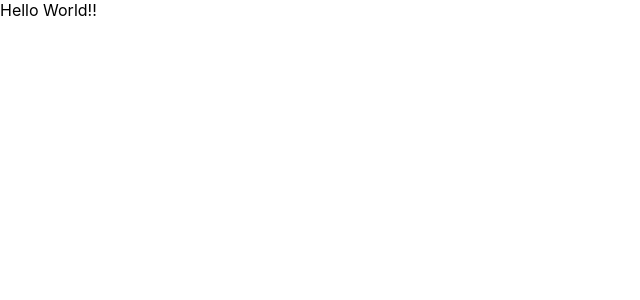
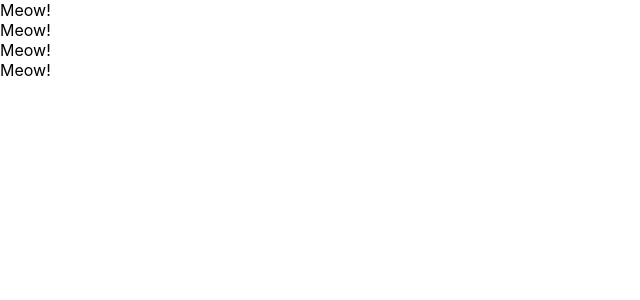
Before and after one commit to JiriDumyo/udemy-react-redux, a React (Create React App) app: page / in a window 1280 px wide. Shown: the top 300 px of the page, without its empty margins (0-640 px from the left). Built offline with nearby package versions, Linux system fonts and the light colour scheme.

Commit message:
Create Class compornent ands Functional compornents

```diff
--- a/src/App.js
+++ b/src/App.js
@@ -1,9 +1,28 @@
 import React from 'react';
 
-function App() {
+// class App extends Component {
+//   render(){
+//     return (
+//       <React.Fragment>
+//         <label htmlFor="bar">bar</label>
+//         <input type="text" onChange={() => {console.log("I Clicked!")}} />
+//       </React.Fragment>
+//     )
+//   }
+// }
+
+const App = () => {
   return (
-    <div>Hello World!!</div>
-  );
+    <div>
+      <Cat />
+      <Cat />
+      <Cat />
+      <Cat />
+    </div>
+  )
+}
+const Cat = () => {
+  return <div>Meow!</div>
 }
 
 export default App;
```
